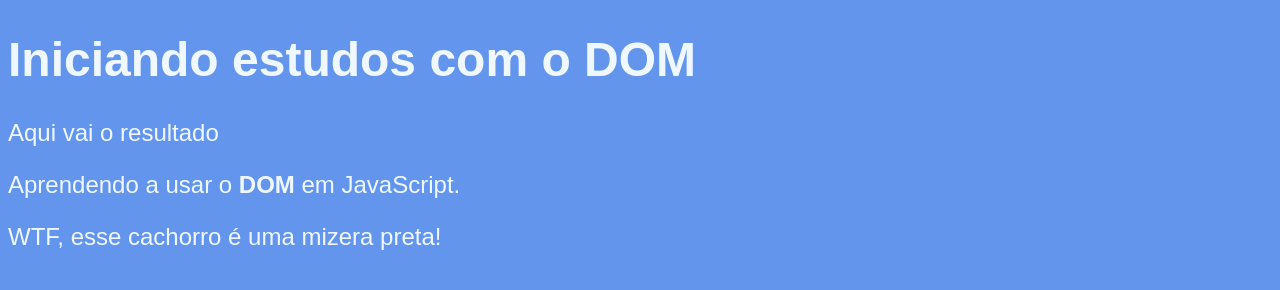
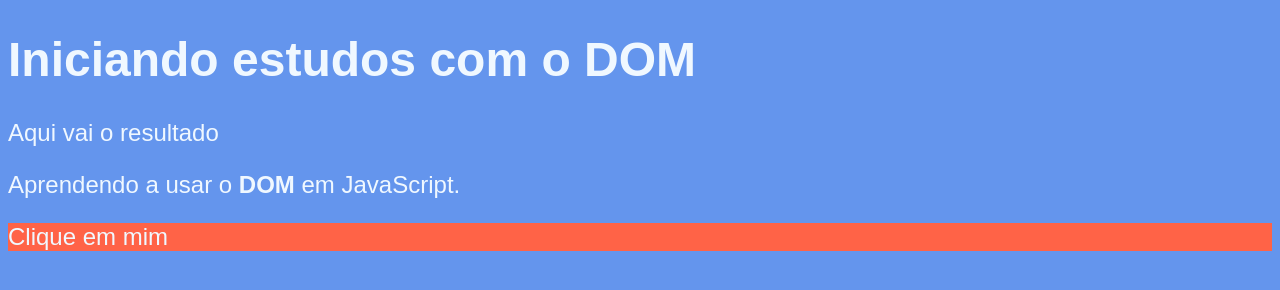
Before and after one commit to huannvictor/javascript-by-Curso-em-Video, a plain HTML site: page aula09/ex005.html in a window 1280 px wide. Drawn offline with Linux system fonts and the light colour scheme.

Commit message:
Update ex005.html

```diff
--- a/aula09/ex005.html
+++ b/aula09/ex005.html
@@ -17,7 +17,7 @@
     <h1>Iniciando estudos com o DOM</h1>
     <P>Aqui vai o resultado</P>
     <p>Aprendendo a usar o <strong>DOM</strong> em JavaScript.</p>
-    <div name="msg">Clique em mim</div>
+    <div id="msg">Clique em mim</div>
     <script>
         var corpo = window.document.body
         var p1 = window.document.getElementsByTagName('p')[1]
@@ -28,8 +28,16 @@
         /*
         var d = window.document.getElementById('msg')
         d.innerText = 'mas que porra é essa?'*/
+        /*
         var d = window.document.getElementsByName('msg')[0]
-        d.innerText = 'WTF, esse cachorro é uma mizera preta!'
+        d.innerText = 'WTF, esse cachorro é uma mizera preta!'*/
+        /*
+        var d = window.document.querySelector('div#msg')
+        d.style.color = 'tomato'
+        d.innerText = 'Que porra é essa carai?!'
+        d.style.background = '#fff'*/
+        var d = window.document.querySelectorAll('div#msg')[0]
+        d.style.background = 'tomato'
     </script>
 </body>
 </html>
```
